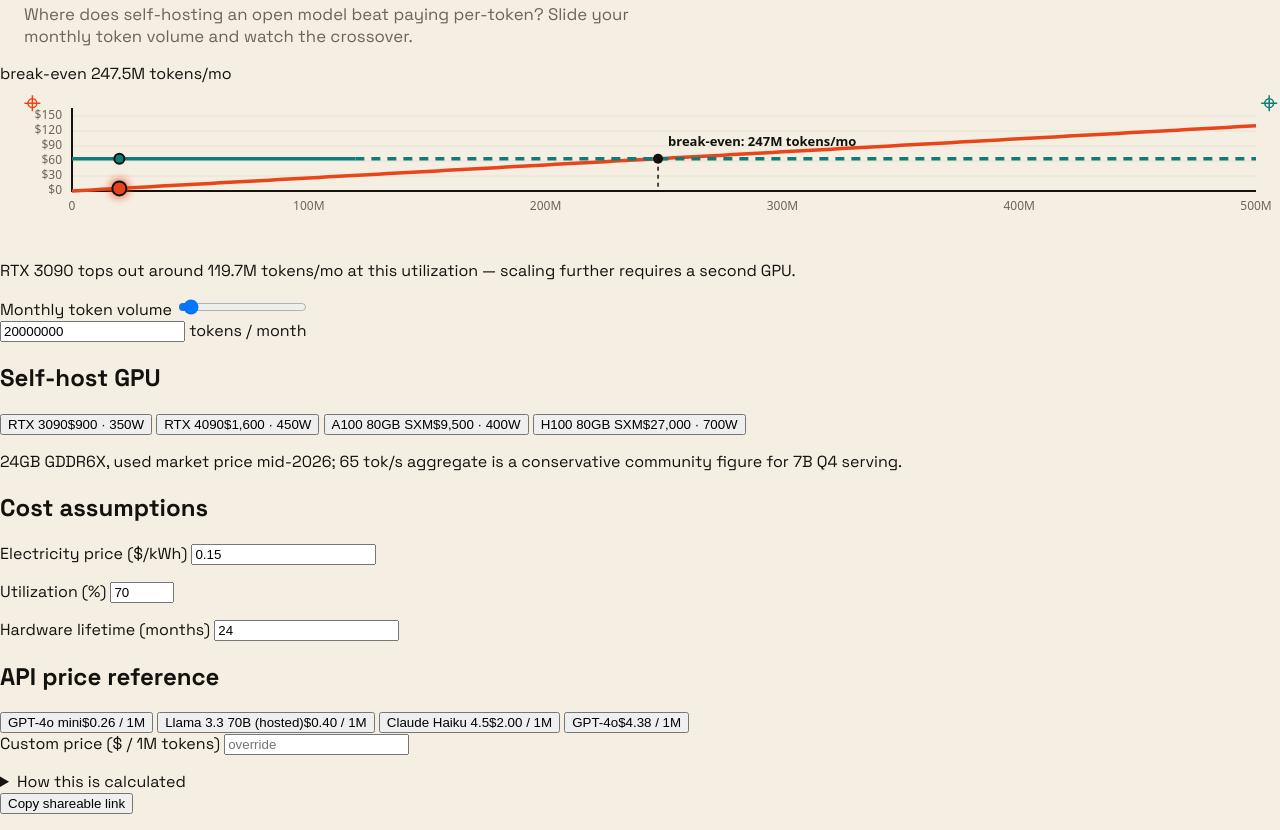
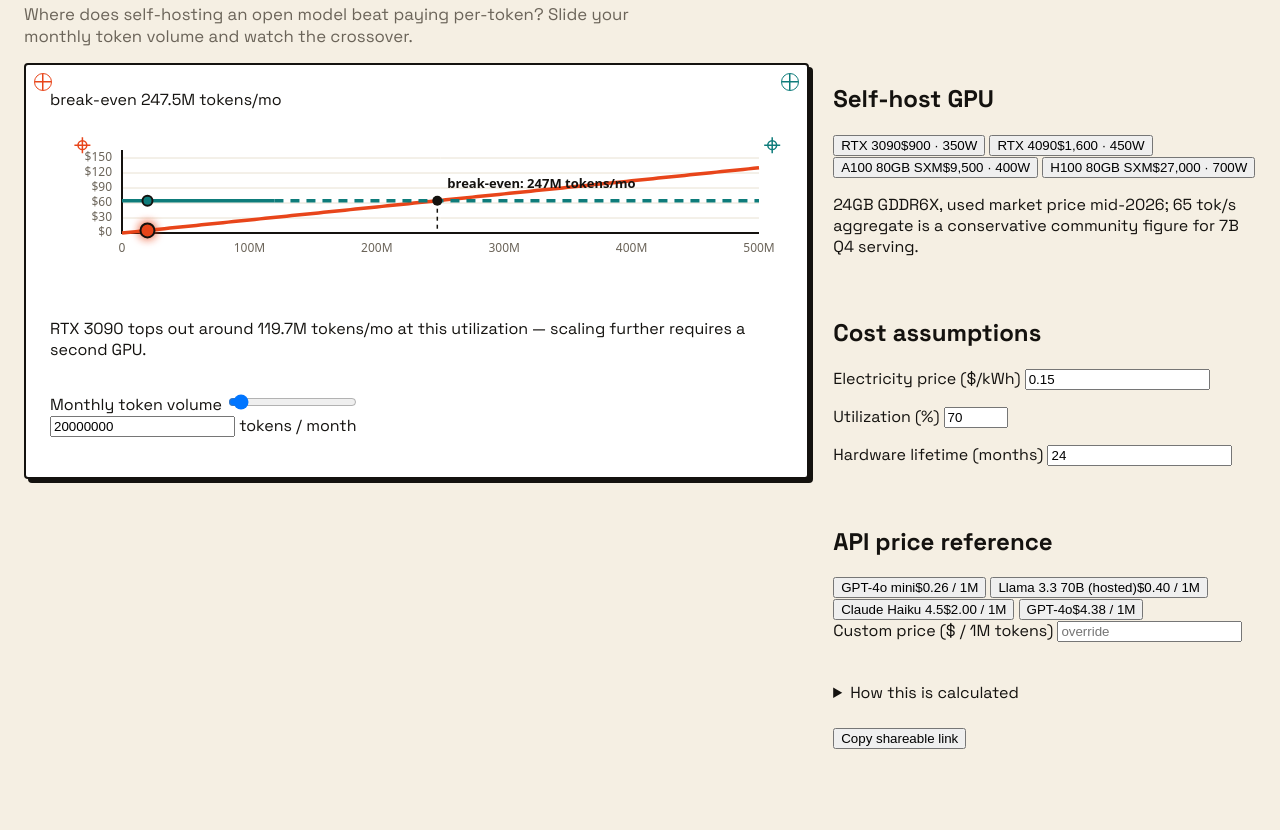
Before and after one commit to ctkrug/breakeven, a website built with Vite: page index.html in a window 1280 px wide. Shown: the part 93-923 px from the top of the page. Built offline with nearby package versions, Linux system fonts and the light colour scheme.

Commit message:
style(ui): add the chart-hero/rail grid layout (D2 layout & scale)
65/35 two-column grid at 900px+, stacked single column below it, per
docs/DESIGN.md's layout intent. chart-panel gets the poster card
treatment (hard border/shadow) plus its own registration marks.

```diff
--- a/src/style.css
+++ b/src/style.css
@@ -124,3 +124,63 @@ a {
   margin: 0;
   max-width: 60ch;
 }
+
+.layout {
+  flex: 1;
+  display: grid;
+  grid-template-columns: minmax(0, 1fr);
+  gap: var(--space-3);
+  max-width: 1440px;
+  margin: 0 auto;
+  width: 100%;
+  padding: 0 var(--space-3) var(--space-6);
+}
+
+@media (min-width: 900px) {
+  .layout {
+    grid-template-columns: minmax(0, 65fr) minmax(0, 35fr);
+    align-items: start;
+  }
+}
+
+.chart-panel {
+  display: flex;
+  flex-direction: column;
+  gap: var(--space-2);
+  background: var(--surface-1);
+  border: 2px solid var(--line);
+  border-radius: var(--radius);
+  box-shadow: var(--shadow-hard);
+  padding: var(--space-3);
+  position: relative;
+}
+
+.chart-panel::before,
+.chart-panel::after {
+  content: "";
+  position: absolute;
+  top: var(--space-1);
+  width: 16px;
+  height: 16px;
+  border-radius: 50%;
+  border: 1.5px solid currentColor;
+  background:
+    linear-gradient(currentColor, currentColor) center / 100% 1.5px no-repeat,
+    linear-gradient(currentColor, currentColor) center / 1.5px 100% no-repeat;
+}
+
+.chart-panel::before {
+  left: var(--space-1);
+  color: var(--accent);
+}
+
+.chart-panel::after {
+  right: var(--space-1);
+  color: var(--accent-support);
+}
+
+.rail {
+  display: flex;
+  flex-direction: column;
+  gap: var(--space-3);
+}
```
